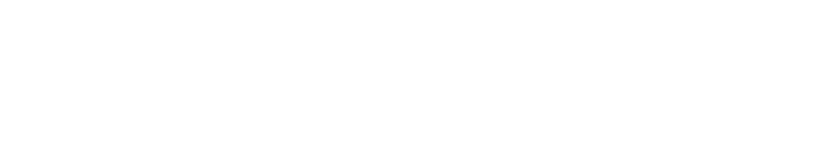
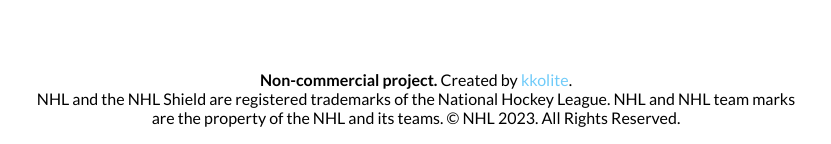
Before and after one commit to kkolite/nhl-next, a Next.js app: page /franchises in a window 1280 px wide. Shown: the part 653-797 px from the top of the page, without its empty margins (224-1055 px from the left). Built offline with nearby package versions, Linux system fonts and the light colour scheme; no server answers.

Commit message:
feat: add footer, change loader styles

```diff
--- /dev/null
+++ b/src/components/Footer/Footer.module.scss
@@ -0,0 +1,32 @@
+.container {
+  display: flex;
+  justify-content: center;
+  width: 100%;
+  margin-top: 20px;
+  background-color: white;
+  margin-bottom: 20px;
+}
+
+.footer {
+  width: 60%;
+  display: flex;
+  justify-content: center;
+  align-items: center;
+  //height: 50px;
+}
+
+.copyright {
+  max-width: 800px;
+  text-align: center;
+}
+
+.link {
+  text-decoration: none;
+  color: rgb(111, 203, 249);
+  transition: all .2s;
+  cursor: pointer;
+
+  &:hover {
+    color: rgb(58, 175, 234)
+  }
+}
--- /dev/null
+++ b/src/components/Footer/Footer.tsx
@@ -0,0 +1,15 @@
+import React from 'react';
+import styles from './Footer.module.scss';
+
+const Footer = () => {
+  return (
+    <footer className={styles.container}>
+      <div className={styles.footer}>
+        <p className={styles.copyright}>
+          <b>Non-commercial project.</b> Created by <a href='https://www.github.com/kkolite' className={styles.link}>kkolite</a>.<br/>NHL and the NHL Shield are registered trademarks of the National Hockey League. NHL and NHL team marks are the property of the NHL and its teams. © NHL 2023. All Rights Reserved.</p>
+      </div>
+    </footer>
+  );
+};
+
+export default Footer;
--- a/src/components/Layout/Layout.module.scss
+++ b/src/components/Layout/Layout.module.scss
@@ -2,4 +2,13 @@
   display: flex;
   flex-direction: column;
   align-items: center;
+  min-height: 100vh;
 }
+
+.main {
+  flex-grow: 1;
+  width: 100%;
+  display: flex;
+  flex-direction: column;
+  align-items: center;
+}
--- a/src/components/Layout/Layout.tsx
+++ b/src/components/Layout/Layout.tsx
@@ -1,6 +1,7 @@
 import React, { ReactNode } from 'react';
 import styles from './Layout.module.scss';
 import Header from '../Header/Header';
+import Footer from '../Footer/Footer';
 
 interface IProps {
   children: ReactNode
@@ -10,7 +11,8 @@
   return (
     <div className={styles.container}>
       <Header />
-      {children}
+      <main className={styles.main}>{children}</main>
+      <Footer />
     </div>
   );
 };
--- a/src/components/UI/loader/MyLoader.module.scss
+++ b/src/components/UI/loader/MyLoader.module.scss
@@ -1,6 +1,9 @@
 .container {
   position: relative;
-  //margin-top: 100px;
+  height: 50vh;
+  display: flex;
+  justify-content: center;
+  align-items: center;
 }
 
 .loader {
```
